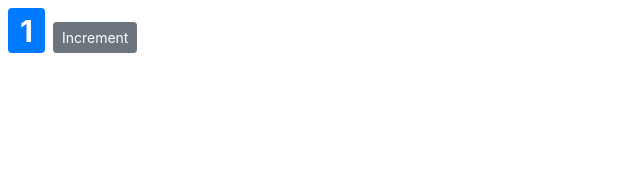
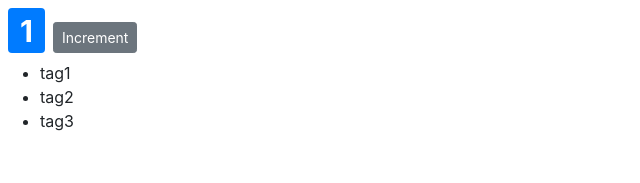
Before and after one commit to pnguye11/react_beginner, a React (Create React App) app: page / in a window 1280 px wide. Shown: the top 183 px of the page, without its empty margins (0-640 px from the left). Built offline with nearby package versions, Linux system fonts and the light colour scheme.

Commit message:
bingding event handler

```diff
--- a/src/components/counterComponent.jsx
+++ b/src/components/counterComponent.jsx
@@ -3,21 +3,40 @@ import React, { Component } from "react";
 class Counter extends Component {
   state = {
     count: 1,
+    tags: ["tag1", "tag2", "tag3"],
     // imageUrl: "https://picsum.photos/200",
   };
-  styles = {
-    fontSize: 30,
-    fontWeight: "bold",
+
+  ////binding event handlers
+  // constructor() {
+  //   super();
+  //   this.handleIncrement = this.handleIncrement.bind(this);
+  // }
+  handleIncrement = () => {
+    console.log("increment clicked");
   };
+  // styles = {
+  //   fontSize: 30,
+  //   fontWeight: "bold",
+  // };
   render() {
-    let classes = this.getBadgeClasses();
     return (
       <div>
         {/* <img src={this.state.imageUrl} alt="" /> */}
         <span style={{ fontSize: 30 }} className={this.getBadgeClasses()}>
           {this.formatCount()}
         </span>
-        <button className="btn btn-secondary btn-sm">Increment</button>
+        <button
+          onClick={this.handleIncrement}
+          className="btn btn-secondary btn-sm"
+        >
+          Increment
+        </button>
+        <ul>
+          {this.state.tags.map((tag) => (
+            <li key={tag}>{tag}</li>
+          ))}
+        </ul>
       </div>
     );
   }
```
Also changed, not shown: 1 other file (tests, documents, lock files or other folders).
